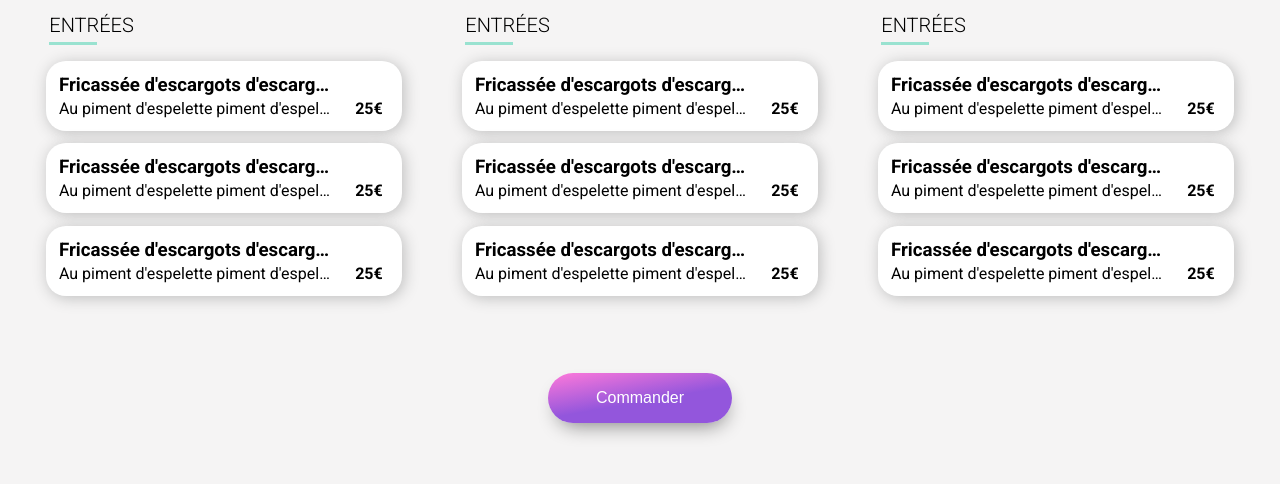
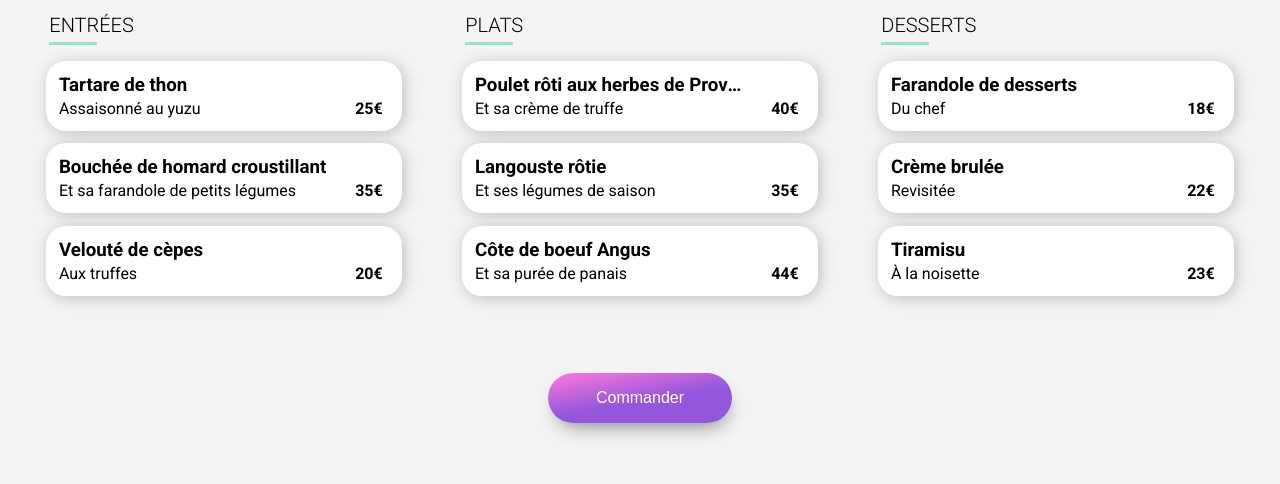
Before and after one commit to tatiana-sthl/OC_P03, a website: page html/le_delice_des_sens.html in a window 1280 px wide. Shown: the part 597-1081 px from the top of the page. Drawn offline with Linux system fonts and the light colour scheme; a web font is replaced by a local one.

Commit message:
add real menu in restaurant pages

```diff
--- a/html/le_delice_des_sens.html
+++ b/html/le_delice_des_sens.html
@@ -52,8 +52,8 @@
                     <a href="#">
                         <div class="menu-container__card menu-container__card--1">
                             <div class="menu-container__card__text">
-                                <h3 class="menu-container__card__title-h3">Fricassée d'escargots d'escargots d'escargots d'escargots</h3>
-                                <p class="menu-container__card__p-text">Au piment d'espelette piment d'espelette piment piment piment</p>
+                                <h3 class="menu-container__card__title-h3">Tartare de thon</h3>
+                                <p class="menu-container__card__p-text">Assaisonné au yuzu</p>
                             </div>
                             <p class="menu-container__card__p-number">25€</p>
                             <div class="menu-container__card__check">
@@ -64,10 +64,10 @@
                     <a href="#">
                         <div class="menu-container__card  menu-container__card--2">
                             <div class="menu-container__card__text">
-                                <h3 class="menu-container__card__title-h3">Fricassée d'escargots d'escargots d'escargots d'escargots</h3>
-                                <p class="menu-container__card__p-text">Au piment d'espelette piment d'espelette piment piment piment</p>
+                                <h3 class="menu-container__card__title-h3">Bouchée de homard croustillant </h3>
+                                <p class="menu-container__card__p-text">Et sa farandole de petits légumes</p>
                             </div>
-                            <p class="menu-container__card__p-number">25€</p>
+                            <p class="menu-container__card__p-number">35€</p>
                             <div class="menu-container__card__check">
                                 <i class="fa-solid fa-circle-check fa-xl menu-container__card__check__animation"></i>
                             </div>
@@ -76,10 +76,10 @@
                     <a href="#">
                         <div class="menu-container__card  menu-container__card--3">
                             <div class="menu-container__card__text">
-                                <h3 class="menu-container__card__title-h3">Fricassée d'escargots d'escargots d'escargots d'escargots</h3>
-                                <p class="menu-container__card__p-text">Au piment d'espelette piment d'espelette piment piment piment</p>
+                                <h3 class="menu-container__card__title-h3">Velouté de cèpes </h3>
+                                <p class="menu-container__card__p-text">Aux truffes</p>
                             </div>
-                            <p class="menu-container__card__p-number">25€</p>
+                            <p class="menu-container__card__p-number">20€</p>
                             <div class="menu-container__card__check">
                                 <i class="fa-solid fa-circle-check fa-xl menu-container__card__check__animation"></i>
                             </div>
@@ -90,14 +90,14 @@
 
                 <!-- main courses -->
                 <div class="menu-container__starters menu-container__starters--2">
-                    <h2 class="menu__title-h2 menu__title-h2--2">ENTRÉES</h2>
+                    <h2 class="menu__title-h2 menu__title-h2--2">PLATS</h2>
                     <a href="#">
                         <div class="menu-container__card  menu-container__card--1">
                             <div class="menu-container__card__text">
-                                <h3 class="menu-container__card__title-h3">Fricassée d'escargots d'escargots d'escargots d'escargots</h3>
-                                <p class="menu-container__card__p-text">Au piment d'espelette piment d'espelette piment piment piment</p>
+                                <h3 class="menu-container__card__title-h3">Poulet rôti aux herbes de Provence</h3>
+                                <p class="menu-container__card__p-text">Et sa crème de truffe</p>
                             </div>
-                            <p class="menu-container__card__p-number">25€</p>
+                            <p class="menu-container__card__p-number">40€</p>
                             <div class="menu-container__card__check">
                                 <i class="fa-solid fa-circle-check fa-xl menu-container__card__check__animation"></i>
                             </div>
@@ -106,10 +106,10 @@
                     <a href="#">
                         <div class="menu-container__card  menu-container__card--2">
                             <div class="menu-container__card__text">
-                                <h3 class="menu-container__card__title-h3">Fricassée d'escargots d'escargots d'escargots d'escargots</h3>
-                                <p class="menu-container__card__p-text">Au piment d'espelette piment d'espelette piment piment piment</p>
+                                <h3 class="menu-container__card__title-h3">Langouste rôtie</h3>
+                                <p class="menu-container__card__p-text">Et ses légumes de saison</p>
                             </div>
-                            <p class="menu-container__card__p-number">25€</p>
+                            <p class="menu-container__card__p-number">35€</p>
                             <div class="menu-container__card__check">
                                 <i class="fa-solid fa-circle-check fa-xl menu-container__card__check__animation"></i>
                             </div>
@@ -118,10 +118,10 @@
                     <a href="#">
                         <div class="menu-container__card  menu-container__card--3">
                             <div class="menu-container__card__text">
-                                <h3 class="menu-container__card__title-h3">Fricassée d'escargots d'escargots d'escargots d'escargots</h3>
-                                <p class="menu-container__card__p-text">Au piment d'espelette piment d'espelette piment piment piment</p>
+                                <h3 class="menu-container__card__title-h3">Côte de boeuf Angus</h3>
+                                <p class="menu-container__card__p-text">Et sa purée de panais</p>
                             </div>
-                            <p class="menu-container__card__p-number">25€</p>
+                            <p class="menu-container__card__p-number">44€</p>
                             <div class="menu-container__card__check">
                                 <i class="fa-solid fa-circle-check fa-xl menu-container__card__check__animation"></i>
                             </div>
@@ -131,14 +131,14 @@
 
                 <!-- desserts -->
                 <div class="menu-container__starters menu-container__starters--3">
-                    <h2 class="menu__title-h2 menu__title-h2--3">ENTRÉES</h2>
+                    <h2 class="menu__title-h2 menu__title-h2--3">DESSERTS</h2>
                     <a href="#">
                         <div class="menu-container__card  menu-container__card--1">
                             <div class="menu-container__card__text">
-                                <h3 class="menu-container__card__title-h3">Fricassée d'escargots d'escargots d'escargots d'escargots</h3>
-                                <p class="menu-container__card__p-text">Au piment d'espelette piment d'espelette piment piment piment</p>
+                                <h3 class="menu-container__card__title-h3">Farandole de desserts</h3>
+                                <p class="menu-container__card__p-text">Du chef</p>
                             </div>
-                            <p class="menu-container__card__p-number">25€</p>
+                            <p class="menu-container__card__p-number">18€</p>
                             <div class="menu-container__card__check">
                                 <i class="fa-solid fa-circle-check fa-xl menu-container__card__check__animation"></i>
                             </div>
@@ -147,10 +147,10 @@
                     <a href="#">
                         <div class="menu-container__card  menu-container__card--2">
                             <div class="menu-container__card__text">
-                                <h3 class="menu-container__card__title-h3">Fricassée d'escargots d'escargots d'escargots d'escargots</h3>
-                                <p class="menu-container__card__p-text">Au piment d'espelette piment d'espelette piment piment piment</p>
+                                <h3 class="menu-container__card__title-h3">Crème brulée </h3>
+                                <p class="menu-container__card__p-text">Revisitée</p>
                             </div>
-                            <p class="menu-container__card__p-number">25€</p>
+                            <p class="menu-container__card__p-number">22€</p>
                             <div class="menu-container__card__check">
                                 <i class="fa-solid fa-circle-check fa-xl menu-container__card__check__animation"></i>
                             </div>
@@ -159,10 +159,10 @@
                     <a href="#">
                         <div class="menu-container__card  menu-container__card--3">
                             <div class="menu-container__card__text">
-                                <h3 class="menu-container__card__title-h3">Fricassée d'escargots d'escargots d'escargots d'escargots</h3>
-                                <p class="menu-container__card__p-text">Au piment d'espelette piment d'espelette piment piment piment</p>
+                                <h3 class="menu-container__card__title-h3">Tiramisu</h3>
+                                <p class="menu-container__card__p-text">À la noisette</p>
                             </div>
-                            <p class="menu-container__card__p-number">25€</p>
+                            <p class="menu-container__card__p-number">23€</p>
                             <div class="menu-container__card__check">
                                 <i class="fa-solid fa-circle-check fa-xl menu-container__card__check__animation"></i>
                             </div>
```
Also changed, not shown: html/a_la_francaise.html (+28 -28 lines), html/la_note_enchantee.html (+40 -28 lines), html/la_palette_du_gout.html (+28 -28 lines).
